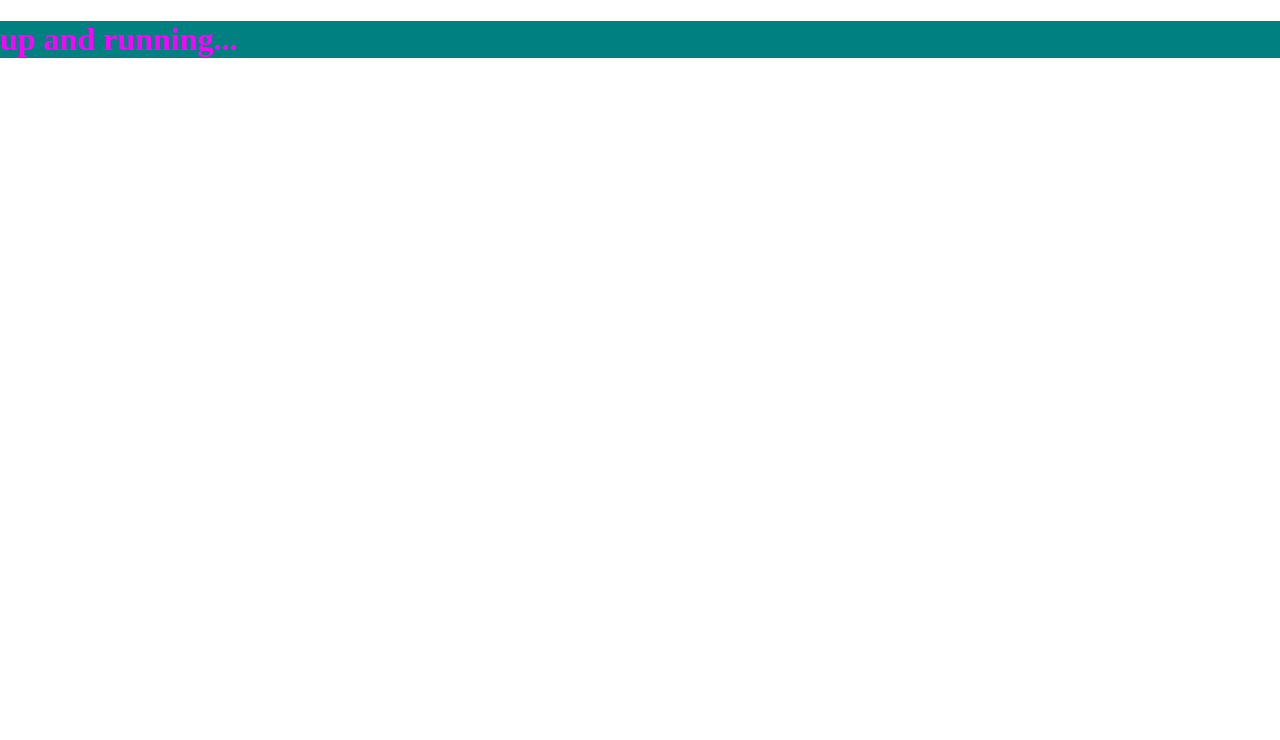
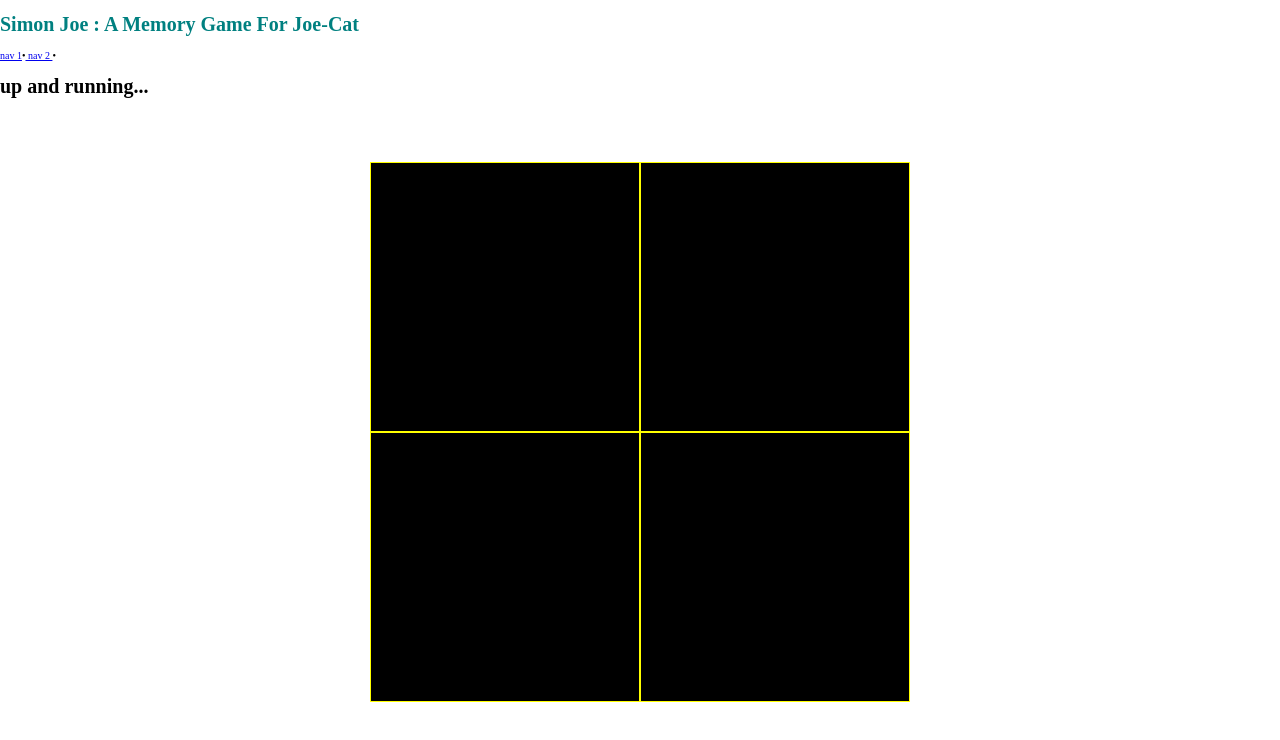
Before and after one commit to f1ux1uxday/simon-joe, a React app: page / in a window 1280 px wide. Shown: the top 740 px of the page. Built offline with nearby package versions, Linux system fonts and the light colour scheme; the HTML template or start-up script is replaced by a standard one.

Commit message:
basic setup of pads, header

```diff
--- a/src/App.js
+++ b/src/App.js
@@ -1,11 +1,18 @@
 import React, { Component } from 'react'
 import 'normalize.css'
-import styles from './App.css'
+
+// import styles from './App.css'
+import Header from './components/sj-header'
+import Pads from './components/sj-pads'
 
 class App extends Component {
   render() {
     return (
-      <h1 className={styles.heading}> up and running... </h1>
+      <div>
+        <Header />
+        <h1> up and running... </h1>
+        <Pads />
+      </div>
     )
   }
 }
--- /dev/null
+++ b/src/base.css
@@ -0,0 +1,14 @@
+html {
+  font-size: 62.5%;
+  box-sizing: border-box;
+}
+
+*,
+*::before,
+*::after {
+    box-sizing: inherit;
+  }
+
+  .heading {
+    color: teal;
+  }
--- /dev/null
+++ b/src/components/sj-header.js
@@ -0,0 +1,16 @@
+import React from 'react'
+import styles from '../base.css'
+
+const Header = () => (
+  <div>
+    <h1 className={styles.heading}> Simon Joe : A Memory Game For Joe-Cat</h1>
+    <nav>
+      <a href='http://lucasdayton.com'> nav 1</a>
+      &bull;
+      <a href='http://gilganesh.com'> nav 2 </a>
+      &bull;
+    </nav>
+  </div>
+)
+
+export default Header
--- /dev/null
+++ b/src/components/sj-pads.css
@@ -0,0 +1,25 @@
+#padcontainer {
+  display: flex;
+  flex-direction: column;
+  justify-content: center;
+  align-items: center;
+  margin-top: 5%;
+}
+
+.row {
+  display: flex;
+  flex-direction: row;
+  margin: auto;
+}
+
+.pad {
+  display: flex;
+  flex-direction: row;
+  justify-content: center;
+  align-items: center;
+  height: 27rem;
+  width: 27rem;
+  background-color: black;
+  border: solid 1px yellow;
+  margin: auto;
+}
--- /dev/null
+++ b/src/components/sj-pads.js
@@ -0,0 +1,21 @@
+import React, { Component } from 'react'
+import styles from './sj-pads.css'
+
+class Pads extends Component {
+  render() {
+    return (
+      <div id={styles.padcontainer}>
+        <div className={styles.row}>
+          <div className={styles.pad} id='pad1'>A</div>
+          <div className={styles.pad} id='pad2'>B</div>
+        </div>
+        <div className={styles.row}>
+          <div className={styles.pad} id='pad3'>C</div>
+          <div className={styles.pad} id='pad4'>D</div>
+        </div>
+      </div>
+    )
+  }
+}
+
+export default Pads
--- a/src/index.js
+++ b/src/index.js
@@ -1,5 +1,6 @@
 import React from 'react'
 import { render } from 'react-dom'
 import App from './App'
+import './base.css'
 
 render(<App />, document.getElementById('root'))
```
